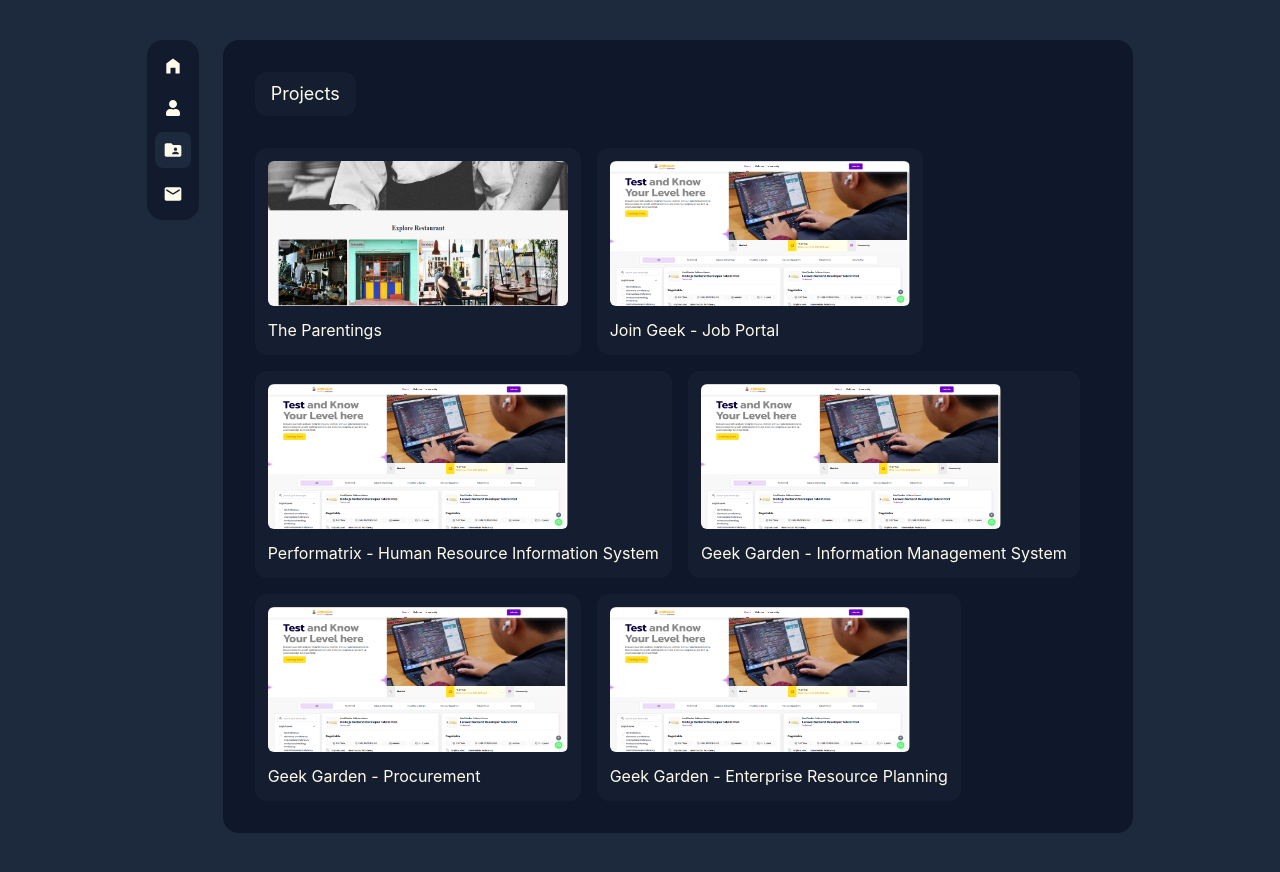
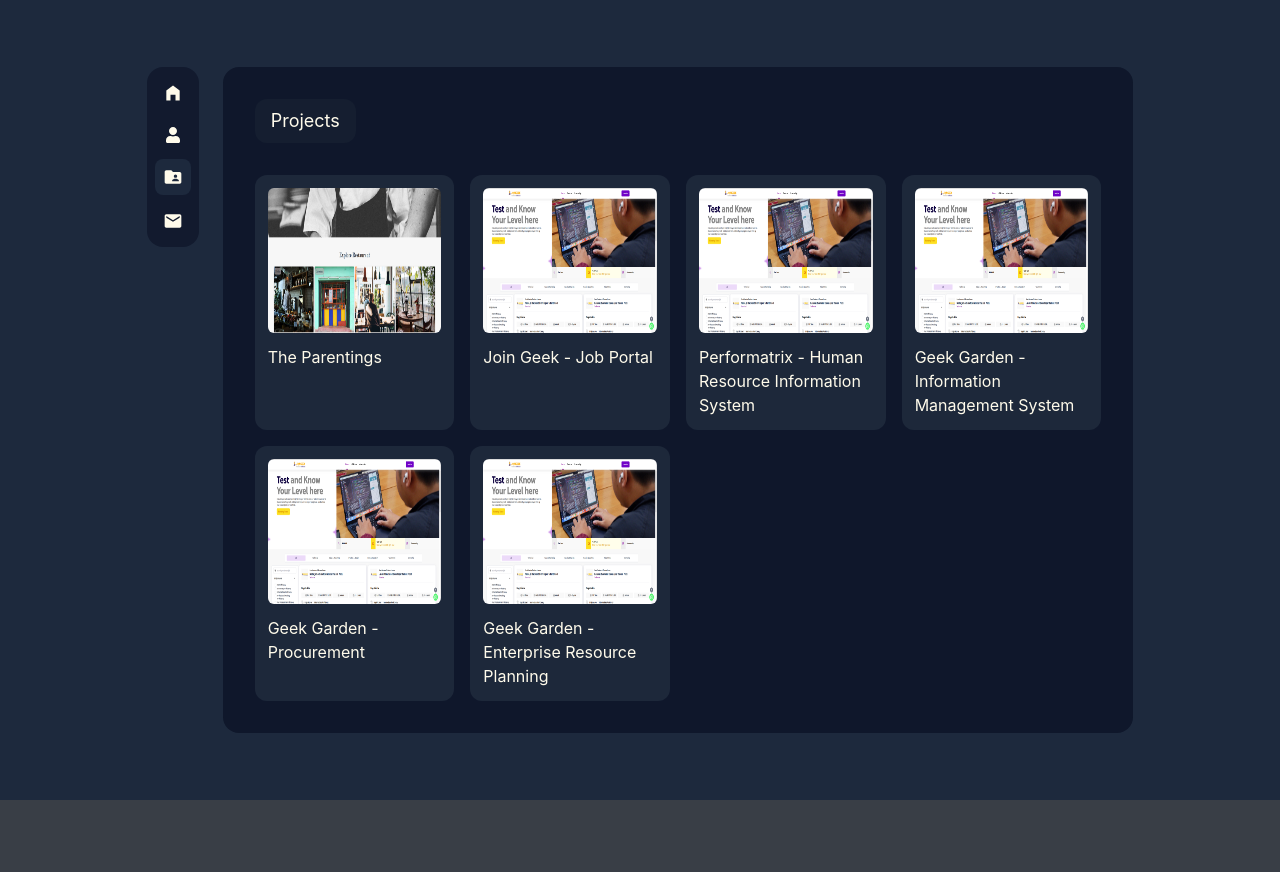
Before and after one commit to dewa-nanda/portofolio-d, a Next.js app: page /project in a window 1280 px wide. After the commit the page ends 800 px from the top, so only its background shows below. Built offline with nearby package versions, Linux system fonts and the light colour scheme.

Commit message:
feat: update project layout to use grid for better responsiveness and adjust card styles

```diff
--- a/src/components/pages/project/Project.tsx
+++ b/src/components/pages/project/Project.tsx
@@ -21,12 +21,12 @@ const Project = () => {
         </Card>
       </div>
 
-      <div className="mt-8 flex gap-4 flex-wrap">
+      <div className="mt-8 grid grid-cols-1 md:grid-cols-3 lg:grid-cols-4 gap-4">
         {listPorject.map((v, k) => (
           <Link href={`/project/${v.id}`} key={`project-${k}`}>
             <Card
               variant="surfaceInteractive"
-              className="w-fit hover:cursor-pointer h-full"
+              className="w-full hover:cursor-pointer h-full !bg-[#1d283a]"
               childrenClassName="!p-3"
             >
               <div className="flex flex-col gap-3">
@@ -35,7 +35,7 @@ const Project = () => {
                   alt="project-image"
                   width={300}
                   height={300}
-                  className="h-[145px] rounded-md"
+                  className="h-[145px] w-full rounded-md"
                 />
 
                 <h2>{v.title}</h2>
```
